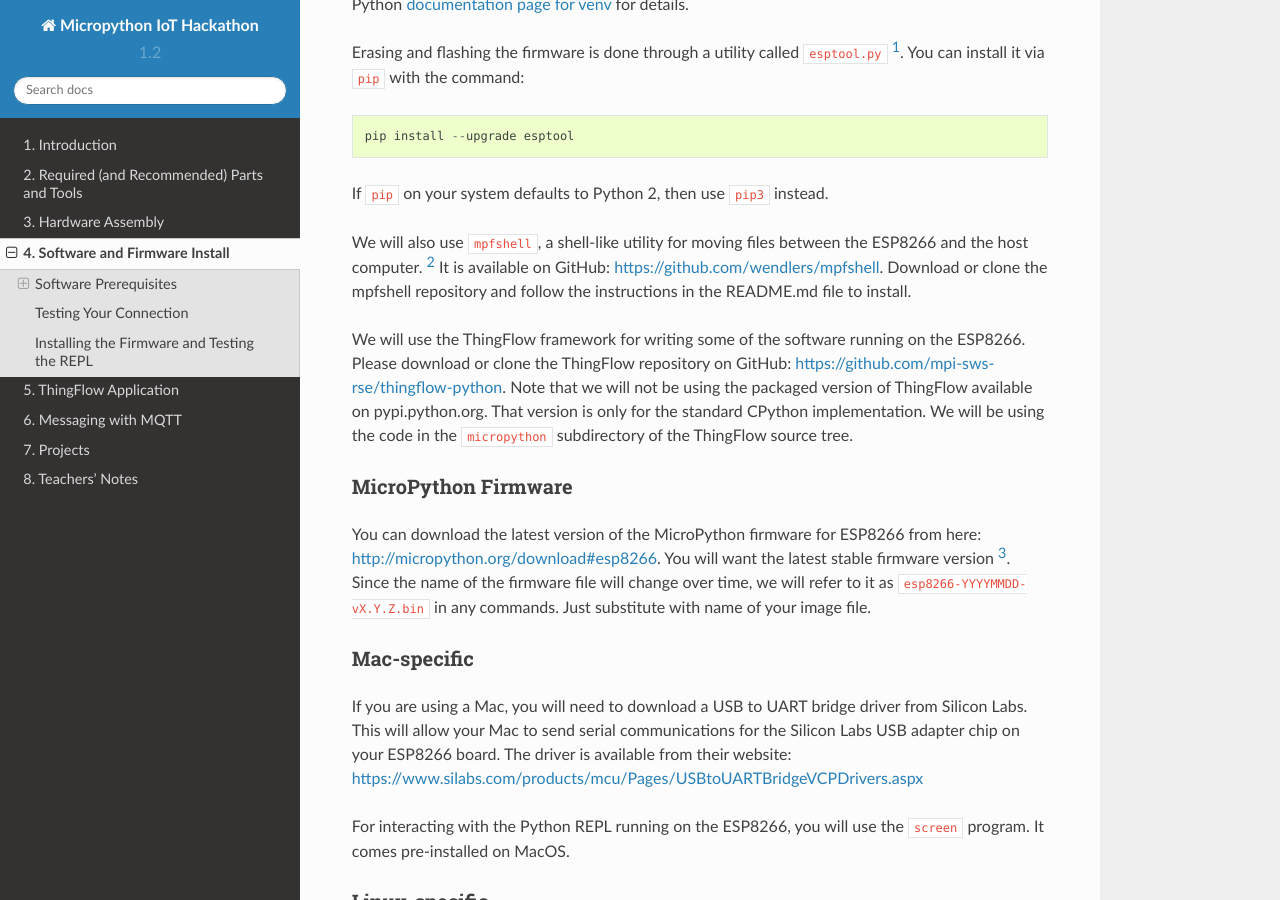
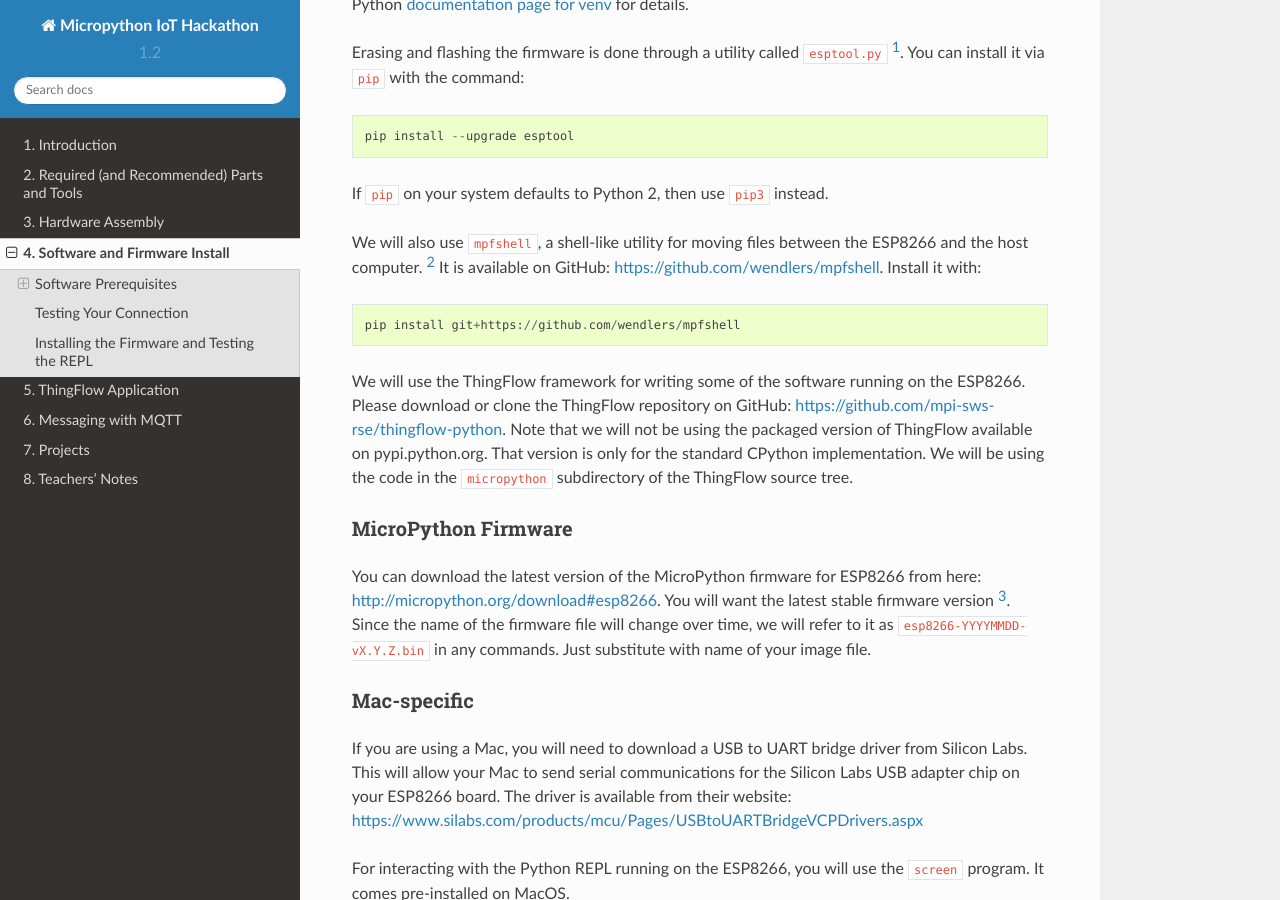
Before and after one commit to jfischer/micropython-iot-hackathon, a Sphinx documentation site: the page built from docs/firmware-and-testing.rst, in a window 1280 px wide and 900 px high, scrolled down 537 px. Built offline with Sphinx 7.4.7 and the Read the Docs theme 2.0.0, drawn with Linux system fonts in a browser that asks for light colours.

Commit message:
Simplify mpfshell instructions

```diff
--- a/docs/firmware-and-testing.rst
+++ b/docs/firmware-and-testing.rst
@@ -32,8 +32,10 @@
 
 We will also use ``mpfshell``, a shell-like utility for moving files between the
 ESP8266 and the host computer. [#]_ It is available on GitHub: https://github.com/wendlers/mpfshell.
-Download or clone the mpfshell repository and follow the instructions in the
-README.md file to install.
+Install it with::
+
+    pip install git+https://github.com/wendlers/mpfshell
+
 
 We will use the ThingFlow framework for writing some of the software running on
 the ESP8266. Please download or clone the ThingFlow repository on GitHub:
```
